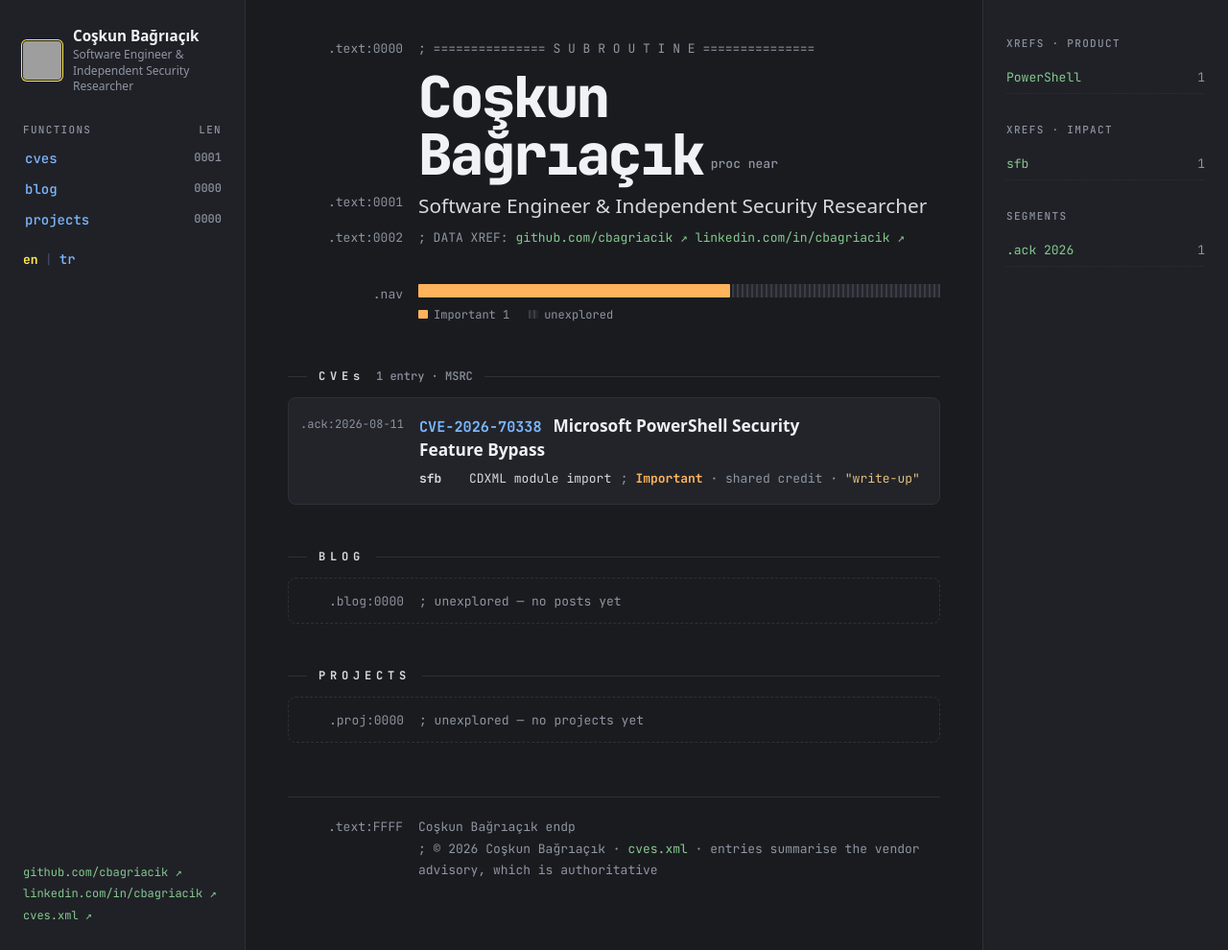
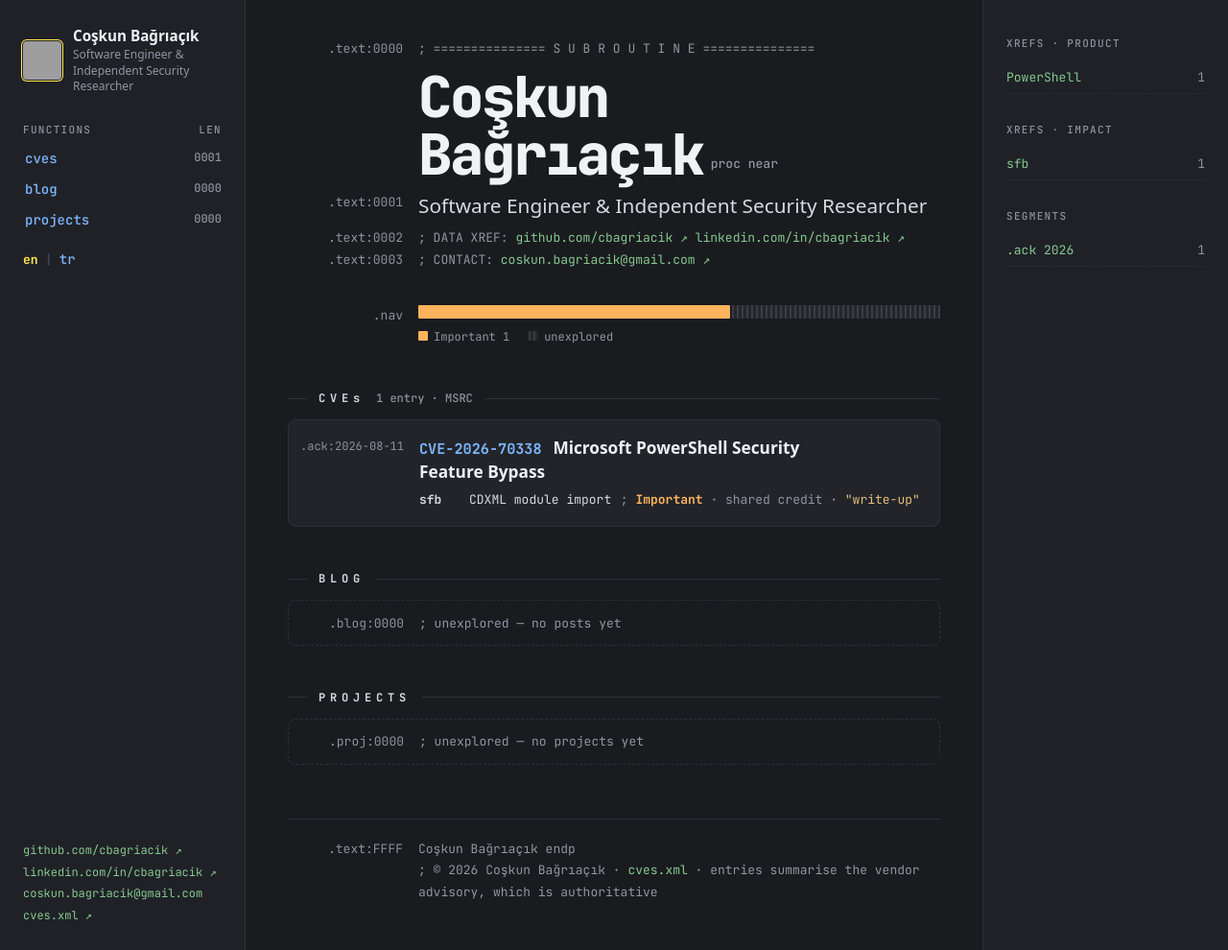
Before and after one commit to cbagriacik/cbagriacik.github.io, a Jekyll site: the page built from index.html, in a window 1280 px wide and 990 px high. Shown: the whole window at 96% size. Built offline with Jekyll 4.4.1, drawn with Linux system fonts in a browser that asks for light colours; some web fonts are replaced; grey boxes are pictures that could not be loaded.

Commit message:
Add contact email (sidebar, home, JSON-LD)

```diff
--- a/_config.yml
+++ b/_config.yml
@@ -16,6 +16,7 @@ author:
 github_username: cbagriacik
 linkedin_username: cbagriacik
 avatar: https://github.com/cbagriacik.png
+email: coskun.bagriacik@gmail.com
 
 # Used by jekyll-seo-tag and by _includes/jsonld-person.html (sameAs).
 # Add more profile URLs (X, Mastodon, ...) here when you want them linked.
--- a/_includes/jsonld-person.html
+++ b/_includes/jsonld-person.html
@@ -8,6 +8,7 @@
   "url": {{ site.url | jsonify }},
   "jobTitle": {{ site.person.job_title | jsonify }},
   "knowsAbout": {{ site.person.knows_about | jsonify }},
+  "email": {{ site.email | jsonify }},
   "sameAs": {{ site.social.links | jsonify }}
 }
 </script>
--- a/_includes/sidebar.html
+++ b/_includes/sidebar.html
@@ -28,6 +28,7 @@
   <div class="soc">
     <a class="x" href="https://github.com/{{ site.github_username }}" target="_blank" rel="me noopener">github.com/{{ site.github_username }} ↗</a><br>
     <a class="x" href="https://www.linkedin.com/in/{{ site.linkedin_username }}/" target="_blank" rel="me noopener">linkedin.com/in/{{ site.linkedin_username }} ↗</a><br>
+    <a class="x" href="mailto:{{ site.email }}">{{ site.email }}</a><br>
     <a class="x" href="{{ '/cves.xml' | relative_url }}" target="_blank" rel="noopener">cves.xml ↗</a>
   </div>
 </aside>
--- a/_layouts/home.html
+++ b/_layouts/home.html
@@ -11,6 +11,7 @@ layout: default
 <div class="ln"><span class="a"></span><h1 class="proc">{{ site.author.name }}<small>proc near</small></h1></div>
 <div class="ln"><span class="a">.text:0001</span><p class="role">{{ t.role }}</p></div>
 <div class="ln"><span class="a">.text:0002</span><span class="c">; DATA XREF: <a class="x" href="https://github.com/{{ site.github_username }}" target="_blank" rel="me noopener">github.com/{{ site.github_username }} ↗</a>  <a class="x" href="https://www.linkedin.com/in/{{ site.linkedin_username }}/" target="_blank" rel="me noopener">linkedin.com/in/{{ site.linkedin_username }} ↗</a></span></div>
+<div class="ln"><span class="a">.text:0003</span><span class="c">; CONTACT: <a class="x" href="mailto:{{ site.email }}">{{ site.email }} ↗</a></span></div>
 
 {% include navband.html cves=cves %}
 
```
